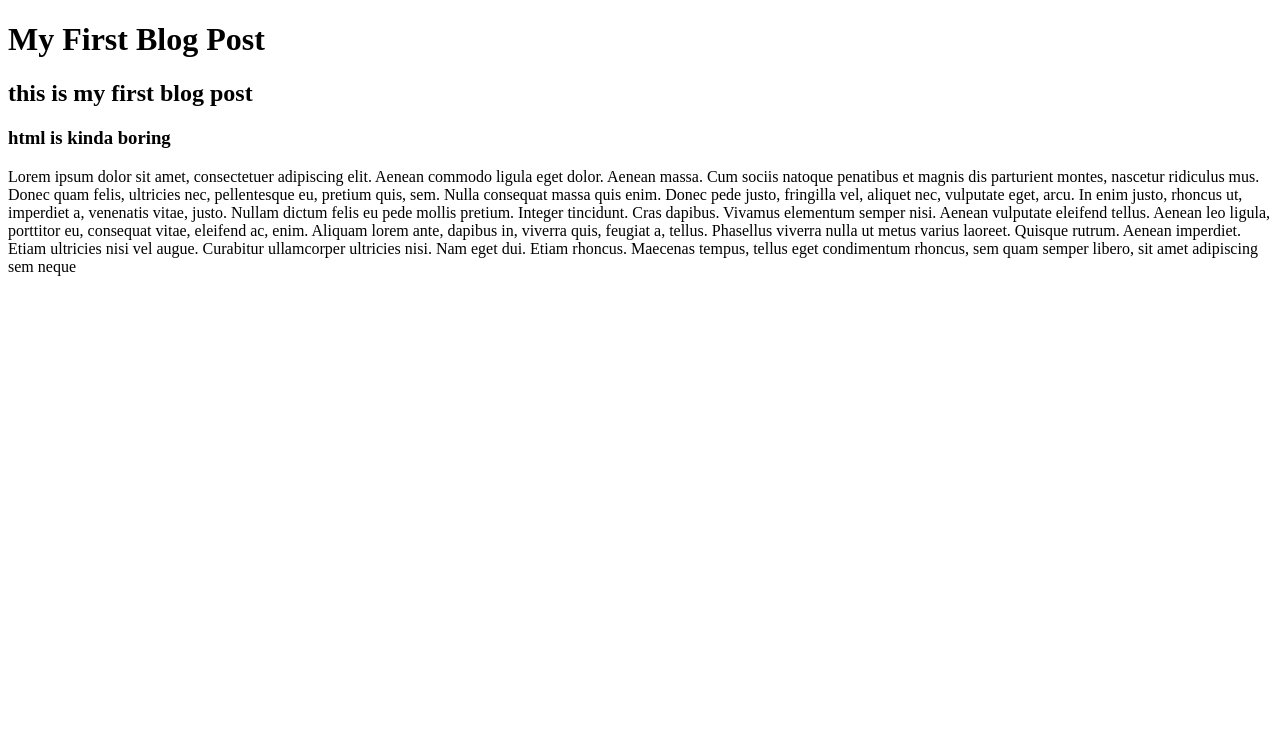
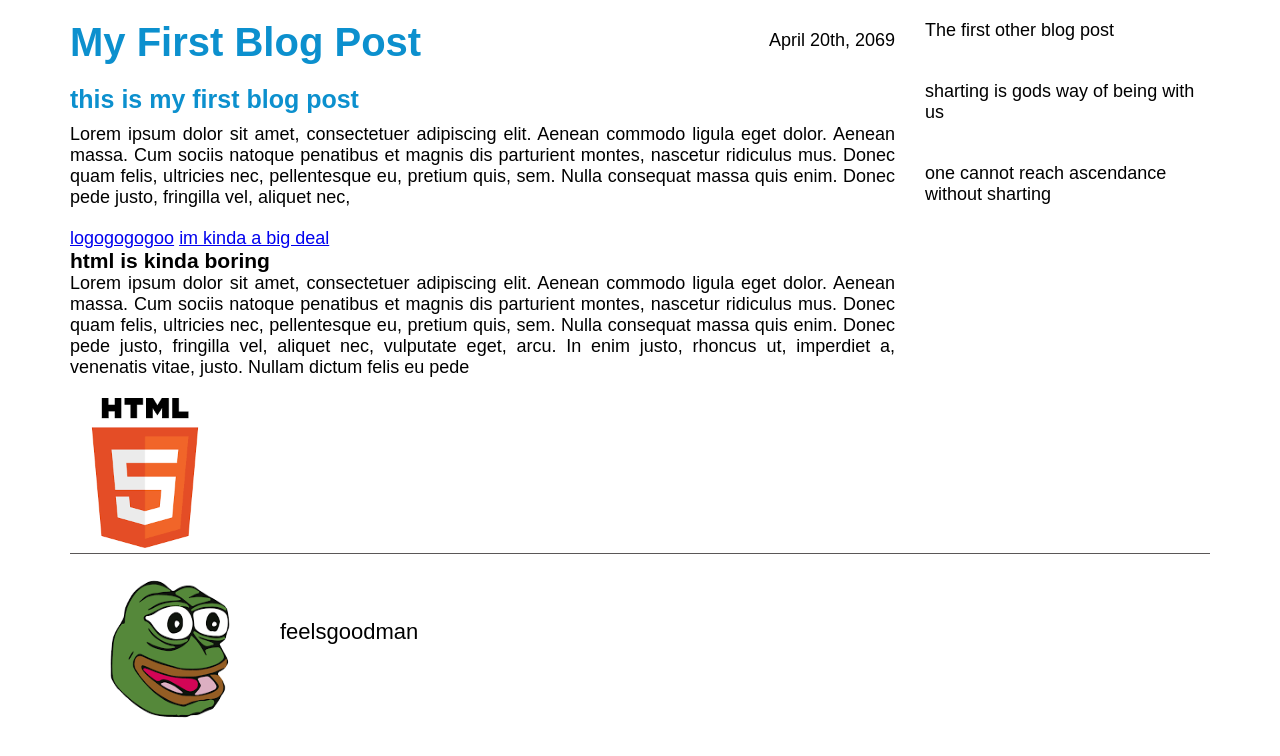
Before and after one commit to jacksonflores/LearningMoreStuff, a plain HTML site: page BlogPost/index.html in a window 1280 px wide. Drawn offline with Linux system fonts and the light colour scheme.

Commit message:
waluigi will rise again

```diff
--- a/BlogPost/index.html
+++ b/BlogPost/index.html
@@ -1,15 +1,50 @@
 <!DOCTYPE html>
 <html>
     <head>
+        <link rel="stylesheet" href="style.css">
         <title>yoyoyo whaddupimps</title>
     </head>
 
     <body>
-        <h1>My First Blog Post</h1>
-        <h2>this is my first blog post</h2>
-        <h3>html is kinda boring</h3>
-        <p>
-            Lorem ipsum dolor sit amet, consectetuer adipiscing elit. Aenean commodo ligula eget dolor. Aenean massa. Cum sociis natoque penatibus et magnis dis parturient montes, nascetur ridiculus mus. Donec quam felis, ultricies nec, pellentesque eu, pretium quis, sem. Nulla consequat massa quis enim. Donec pede justo, fringilla vel, aliquet nec, vulputate eget, arcu. In enim justo, rhoncus ut, imperdiet a, venenatis vitae, justo. Nullam dictum felis eu pede mollis pretium. Integer tincidunt. Cras dapibus. Vivamus elementum semper nisi. Aenean vulputate eleifend tellus. Aenean leo ligula, porttitor eu, consequat vitae, eleifend ac, enim. Aliquam lorem ante, dapibus in, viverra quis, feugiat a, tellus. Phasellus viverra nulla ut metus varius laoreet. Quisque rutrum. Aenean imperdiet. Etiam ultricies nisi vel augue. Curabitur ullamcorper ultricies nisi. Nam eget dui. Etiam rhoncus. Maecenas tempus, tellus eget condimentum rhoncus, sem quam semper libero, sit amet adipiscing sem neque
-        </p>
+        <div class="container">
+            <div class="blog-post">
+                <h1>My First Blog Post</h1>
+                <p class="date">April 20th, 2069</p>
+                <h2>this is my first blog post</h2>
+                <p class="main-text">
+                    Lorem ipsum dolor sit amet, consectetuer adipiscing elit. Aenean commodo ligula eget dolor. Aenean massa. Cum sociis natoque penatibus et magnis dis parturient montes, nascetur ridiculus mus. Donec quam felis, ultricies nec, pellentesque eu, pretium quis, sem. Nulla consequat massa quis enim. Donec pede justo, fringilla vel, aliquet nec,
+                </p>
+
+
+                <a href="logo.png" target="_blank">logogogogoo</a> <a href="https://worldofwarcraft.com/en-us/character/us/tichondrius/jacksononon" target="_blank">im kinda a big deal</a>
+
+                <h3>html is kinda boring</h3>
+                <p class="main-text">
+                    Lorem ipsum dolor sit amet, consectetuer adipiscing elit. Aenean commodo ligula eget dolor. Aenean massa. Cum sociis natoque penatibus et magnis dis parturient montes, nascetur ridiculus mus. Donec quam felis, ultricies nec, pellentesque eu, pretium quis, sem. Nulla consequat massa quis enim. Donec pede justo, fringilla vel, aliquet nec, vulputate eget, arcu. In enim justo, rhoncus ut, imperdiet a, venenatis vitae, justo. Nullam dictum felis eu pede
+                </p>
+                <img src="logo.png" alt="hehehe loser cant load image">
+            </div>
+
+            <div class="other-posts">
+                <div class="other">
+                    The first other blog post
+                </div>
+                <div class="other">
+                    sharting is gods way of being with us
+                </div>
+                <div class="other">
+                    one cannot reach ascendance without sharting
+                </div>
+            </div>
+
+            <div class="clearfix"></div>
+
+            <div class="author-box">
+                <img src="author.png" alt="hehehe loser cant load image">
+                <p class="author-text">feelsgoodman</p>
+            </div>
+
+        </div>
+
     </body>
 </html>
--- /dev/null
+++ b/BlogPost/style.css
@@ -0,0 +1,78 @@
+*{
+    margin: 0;
+    padding: 0;
+    box-sizing: border-box;
+}
+.clearfix:after {
+    content: "";
+    display: table;
+    clear: both;
+}
+body {
+    font-family: Arial, Helvetica, sans-serif;
+    font-size: 18px;
+}
+
+.container {
+    width: 1140px;
+    margin: 20px auto 0 auto;
+}
+.blog-post {
+    width: 75%;
+    float: left;
+    padding-right: 30px;
+    position: relative;
+}
+.other-posts {
+    width: 25%;
+    float: left;
+}
+.author-box{
+    padding-top: 20px;
+    border-top: 1px solid rgb(90, 87, 87);
+}
+h1, h2 {
+    color: rgb(12, 144, 206);
+}
+
+h1 {
+    font-size: 40px;
+    margin-bottom: 20px;
+}
+
+h2 {
+    font-size: 25px;
+    margin-bottom: 10px;
+}
+
+.main-text {
+    text-align: justify;
+    margin-bottom: 20px;
+}
+
+.author-text {
+    font-size: 22px;
+    float: left;
+    margin-top: 45px;
+    margin-left: 10px;
+}
+.other{
+    margin-bottom: 40px;
+}
+
+.author-box img {
+    height: 150px;
+    width: 200px;
+    border-radius: 50%;
+    float: left;
+}
+
+.blog-post img {
+    height: 150px;
+    width: auto;
+}
+.date {
+    position: absolute;
+    top: 10px;
+    right: 30px;
+}
```
Also changed, not shown: BlogPost/author.png (added), BlogPost/logo.png (added).
